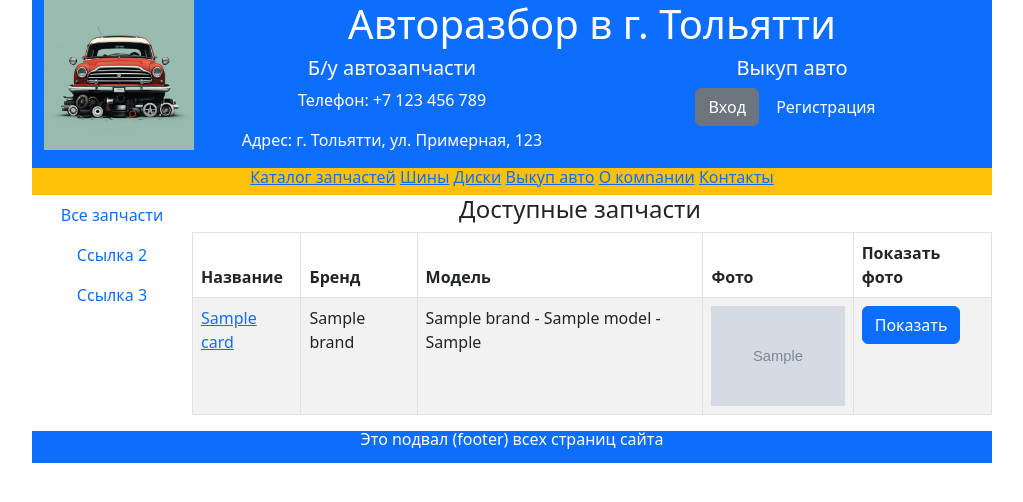
After one commit to TOP-Python321/Moor_Diploma, a Django app: page /spares/ in a window 1280 px wide. The commit adds this page. Shown: the top 502 px of the page, without its empty margins (128-1151 px from the left). Run offline with Django 4.2, Linux system fonts and the light colour scheme; tables that the repository leaves empty hold one stand-in row (values such as "Sample post"); grey boxes marked "Sample" are stand-in pictures; some libraries are stand-ins or nearby versions.

Commit message:
сраница со всеми запчастями

```diff
--- a/spare_parts/catalog/urls.py
+++ b/spare_parts/catalog/urls.py
@@ -4,4 +4,5 @@ from .import views
 
 urlpattern = [
     path('', views.index, name='index'),
+    path('spares/', views.SparesListView.as_view(), name='spares'),
 ]
--- a/spare_parts/catalog/views.py
+++ b/spare_parts/catalog/views.py
@@ -1,6 +1,12 @@
 from django.shortcuts import render
 from django.http import HttpResponse
 from .models import ProductCard, Photo, Brand
+from django.views.generic import ListView
+
+
+class SparesListView(ListView):
+    model = ProductCard
+    context_object_name = 'spares'
 
 
 def index(request):
--- a/spare_parts/spare_parts/urls.py
+++ b/spare_parts/spare_parts/urls.py
@@ -23,6 +23,7 @@ from catalog import views
 urlpatterns = [
     path('', views.index, name='index'),
     path('admin/', admin.site.urls),
+    path('spares/', views.SparesListView.as_view(), name='spares'),
 ]
 
 
--- a/spare_parts/templates/catalog/base.html
+++ b/spare_parts/templates/catalog/base.html
@@ -78,7 +78,7 @@
             <div class="col-2 ">
                 {% block sidebar %}
                     <nav class="nav flex-column">
-                        <a class="nav-link" href="{% url 'index' %}">Ссылка 1</a>
+                        <a class="nav-link" href="{% url 'spares' %}">Все запчасти</a>
                         <a class="nav-link" href="{% url 'index' %}">Ссылка 2</a>
                         <a class="nav-link" href="{% url 'index' %}">Ссылка 3</a>
                     </nav>
--- /dev/null
+++ b/spare_parts/templates/catalog/productcard_list.html
@@ -0,0 +1,35 @@
+{% extends "catalog/base.html" %}
+{% block content %}
+    <div class="row text-center text-dark lh-2">
+        <h4>Доступные запчасти</h4>
+    </div>
+    {% if spares %}
+        <table class="table table-striped table-bordered text-start">
+            <thead>
+                <tr>
+                    <th>Название</th>
+                    <th>Бренд</th>
+                    <th>Модель</th>
+                    <th>Фото</th>
+                    <th>Показать фото</th>
+                </tr>
+            </thead>
+            <tbody>
+            {% for spare in spares %}
+                <tr>
+                    <td><a href=" {{ spare.id }} ">{{ spare.title }} </a></td>
+                    <td>{{ spare.brand_id }}</td>
+                    <td>{{ spare.product_model_id }}</td>
+                    <td><img src="{{ spare.photos.first.photo.url }}" alt="connect"
+                    style="max-height: 100px;"></td>
+                    <td><a href="{{ spare.photos.first.photo.url}}"
+                    class="btn btn-primary"
+                    target="blank"> Показать</a></td>
+                </tr>
+            {% endfor %}
+            </tbody>
+        </table>
+    {% else %}
+        <p>В базе данных нет запчастей</p>
+    {% endif %}
+{% endblock %}
```
